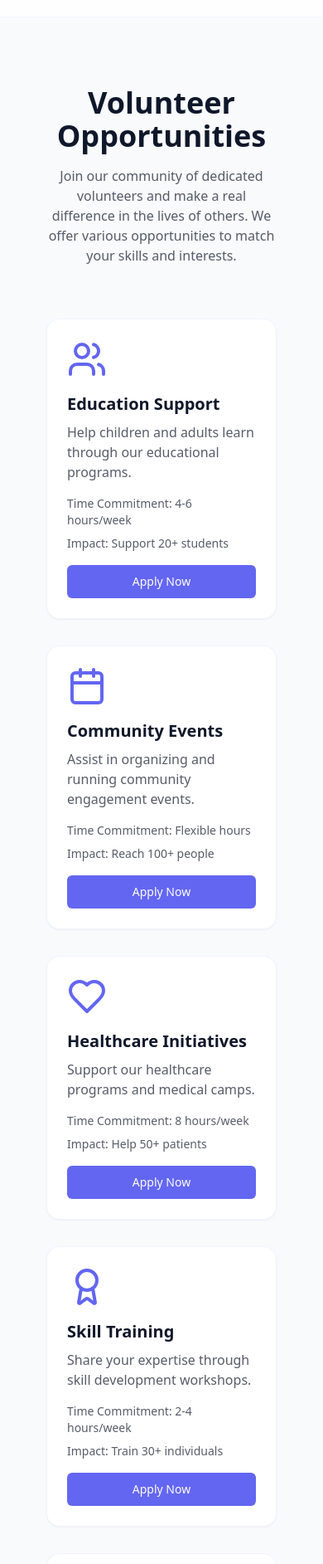
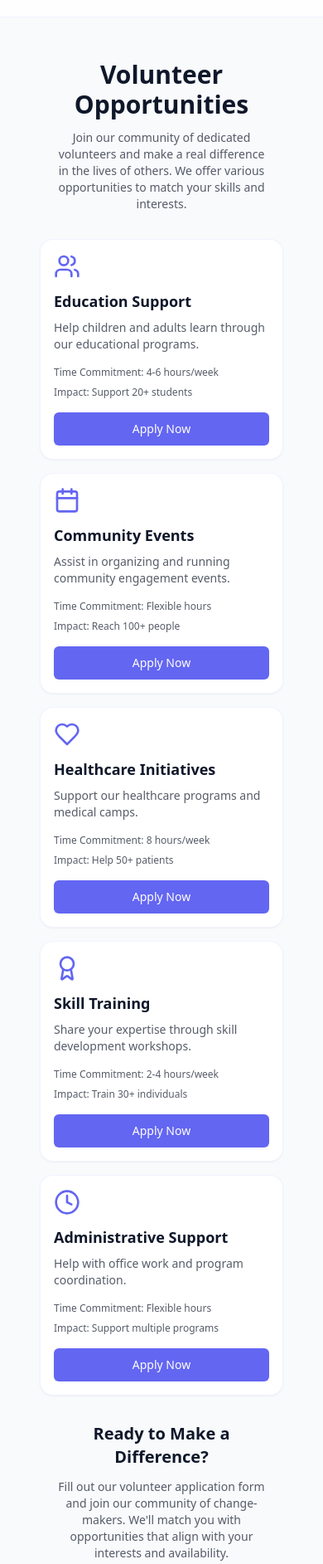
Before and after one commit to devhabib429/Next_life, a React (Vite) app: page /volunteer in a window 390 px wide. Shown: the part 52-1937 px from the top of the page at 83% size. Built offline with nearby package versions, Linux system fonts and the light colour scheme.

Commit message:
Make mobile responsive
Update the codebase to ensure mobile responsiveness across all components and pages. Adjust styles and layouts to provide an optimal viewing experience on various screen sizes.
[skip gpt_engineer]

```diff
--- a/src/pages/Volunteer.tsx
+++ b/src/pages/Volunteer.tsx
@@ -4,21 +4,21 @@ import { Button } from "@/components/ui/button";
 
 const Volunteer = () => {
   return (
-    <div className="min-h-screen py-20 px-6">
+    <div className="min-h-screen py-12 sm:py-20 px-4 sm:px-6">
       <div className="container mx-auto">
         <motion.div
           initial={{ opacity: 0, y: 20 }}
           animate={{ opacity: 1, y: 0 }}
-          className="text-center mb-16"
+          className="text-center mb-8 sm:mb-16"
         >
-          <h1 className="text-4xl font-bold mb-4">Volunteer Opportunities</h1>
-          <p className="text-secondary/70 max-w-2xl mx-auto">
+          <h1 className="text-3xl sm:text-4xl font-bold mb-3 sm:mb-4">Volunteer Opportunities</h1>
+          <p className="text-secondary/70 max-w-2xl mx-auto text-sm sm:text-base px-4">
             Join our community of dedicated volunteers and make a real difference in the lives of others.
             We offer various opportunities to match your skills and interests.
           </p>
         </motion.div>
 
-        <div className="grid md:grid-cols-2 lg:grid-cols-3 gap-8 mb-16">
+        <div className="grid grid-cols-1 sm:grid-cols-2 lg:grid-cols-3 gap-4 sm:gap-6 lg:gap-8 mb-8 sm:mb-16">
           {[
             {
               title: "Education Support",
@@ -62,12 +62,12 @@ const Volunteer = () => {
               whileInView={{ opacity: 1, y: 0 }}
               viewport={{ once: true }}
               transition={{ delay: index * 0.1 }}
-              className="glass-card p-6"
+              className="glass-card p-4 sm:p-6"
             >
-              <opportunity.icon className="w-12 h-12 text-primary mb-4" />
-              <h3 className="text-xl font-semibold mb-2">{opportunity.title}</h3>
-              <p className="text-secondary/70 mb-4">{opportunity.description}</p>
-              <div className="space-y-2 text-sm text-secondary/70">
+              <opportunity.icon className="w-8 h-8 sm:w-12 sm:h-12 text-primary mb-3 sm:mb-4" />
+              <h3 className="text-lg sm:text-xl font-semibold mb-2">{opportunity.title}</h3>
+              <p className="text-secondary/70 text-sm sm:text-base mb-4">{opportunity.description}</p>
+              <div className="space-y-2 text-xs sm:text-sm text-secondary/70">
                 <p>Time Commitment: {opportunity.commitment}</p>
                 <p>Impact: {opportunity.impact}</p>
               </div>
@@ -76,13 +76,13 @@ const Volunteer = () => {
           ))}
         </div>
 
-        <div className="max-w-3xl mx-auto text-center">
-          <h2 className="text-2xl font-bold mb-4">Ready to Make a Difference?</h2>
-          <p className="text-secondary/70 mb-6">
+        <div className="max-w-3xl mx-auto text-center px-4">
+          <h2 className="text-xl sm:text-2xl font-bold mb-3 sm:mb-4">Ready to Make a Difference?</h2>
+          <p className="text-secondary/70 text-sm sm:text-base mb-4 sm:mb-6">
             Fill out our volunteer application form and join our community of change-makers.
             We'll match you with opportunities that align with your interests and availability.
           </p>
-          <Button size="lg">Start Volunteering Today</Button>
+          <Button size="lg" className="w-full sm:w-auto">Start Volunteering Today</Button>
         </div>
       </div>
     </div>
```
